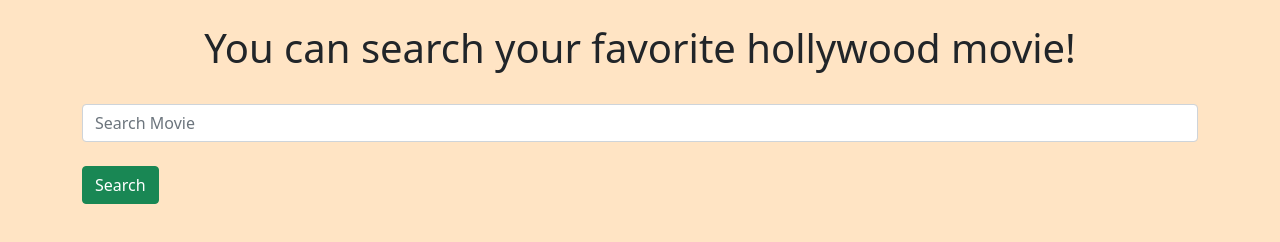
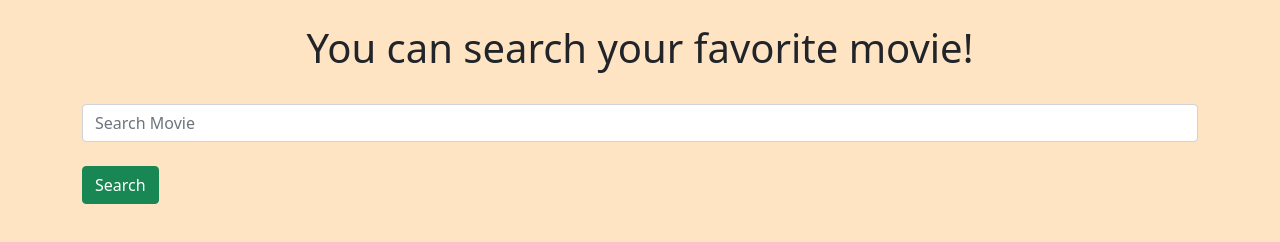
Before and after one commit to sahariar-safin/search-movie, a plain HTML site: page index.html in a window 1280 px wide. Drawn offline with nearby package versions, Linux system fonts and the light colour scheme.

Commit message:
some issues fixed git push

```diff
--- a/app.js
+++ b/app.js
@@ -11,7 +11,7 @@ function handleSearch() {
     })
         .then(res => res.json())
         .then(data => {
-            console.log(data.titles);
+            console.log(data);
             const box = document.getElementById('box');
             for (let i = 0; i < data.titles.length; i++) {
                 const element = data.titles[i];
--- a/index.html
+++ b/index.html
@@ -4,7 +4,7 @@
 <head>
     <meta charset="UTF-8">
     <meta name="viewport" content="width=device-width, initial-scale=1.0">
-    <title>Favorite Hollywood Movie Search</title>
+    <title>Favorite Movie Search</title>
     <link href="https://cdn.jsdelivr.net/npm/bootstrap@5.0.0-beta1/dist/css/bootstrap.min.css" rel="stylesheet"
         integrity="sha384-giJF6kkoqNQ00vy+HMDP7azOuL0xtbfIcaT9wjKHr8RbDVddVHyTfAAsrekwKmP1" crossorigin="anonymous">
     <link rel="stylesheet" href="style.css">
@@ -13,7 +13,7 @@
 <body>
     <div class="container">
             <br>
-            <h1 class="text-center">You can search your favorite hollywood movie!</h1>
+            <h1 class="text-center">You can search your favorite movie!</h1>
             <br>
             <input placeholder="Search Movie" id="searchInput" type="text" class="form-control">
             <br>
```
